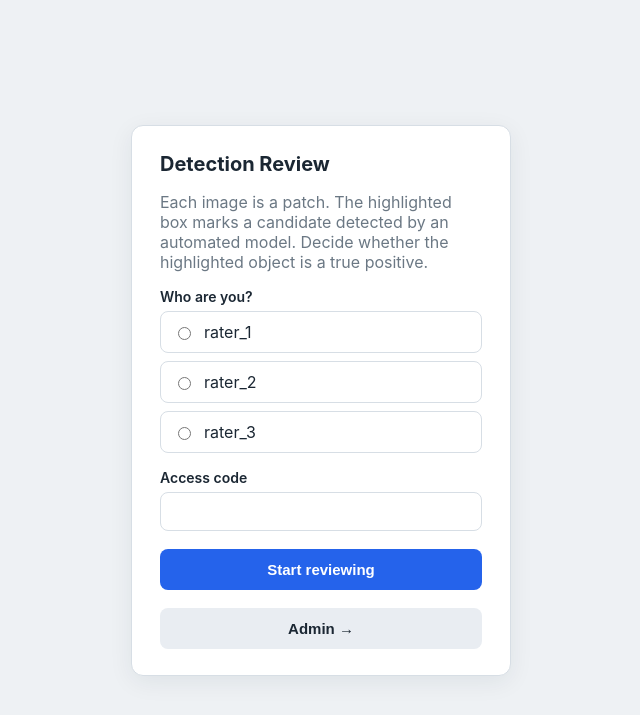
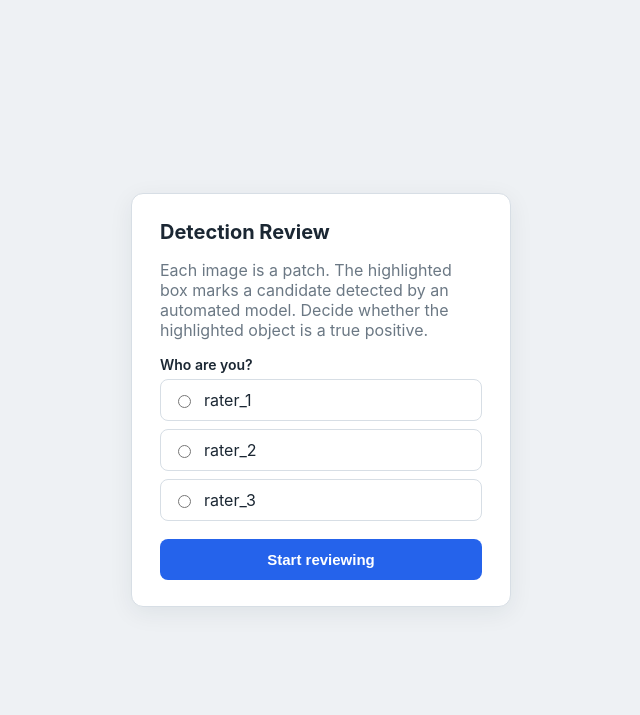
Before and after one commit to srmedinac/pathologist-scoring, a Flask app: page / in a window 1280 px wide. Shown: the top 715 px of the page, without its empty margins (319-959 px from the left). Run offline with Flask 3, Linux system fonts and the light colour scheme.

Commit message:
Switch auth from shared password to Cloudflare Access (email)
The shared 'access_password' and the admin '?key=' URL parameter both
had the same flaw: a single string that, if leaked (URL bars, browser
history, referer headers, screen shares), grants permanent entry.
Replace both with Cloudflare Access in front of the tunnel:

- Cloudflare Access (free Zero Trust tier) gates every request at the
  edge by verified email (One-Time PIN / Google login). Authenticated
  requests reach Flask with a Cf-Access-Authenticated-User-Email
  header.
- is_admin() now checks that header against an admin_emails allowlist
  in config.json instead of the URL ?key= param.
- Login page drops the password field; raters still self-select from
  the radio list. The page shows the verified email at the top and
  exposes an 'Admin dashboard' link iff the email is an admin.
- /admin_login POST route removed (no in-app password to validate).
- /logout now also signs the user out of Cloudflare Access via
  /cdn-cgi/access/logout so the next visit re-prompts.
- Flask binds 127.0.0.1 (was 0.0.0.0) so off-machine LAN clients
  cannot bypass Cloudflare and spoof the email header.
- Every admin template / JS file stripped of '?key={{ key }}'.
- config.example.json: replace access_password/admin_password with
  admin_emails (list).

```diff
--- a/app.py
+++ b/app.py
@@ -289,8 +289,22 @@ def current_rater():
     return session.get("rater")
 
 
+def cf_access_email():
+    """Email Cloudflare Access verified for this request, or '' if absent.
+
+    Set by the cloudflared tunnel after the user passes the Access policy.
+    Flask binds 127.0.0.1, so this header can only originate from cloudflared
+    on this host — no spoofing path from off-machine."""
+    return (request.headers.get("Cf-Access-Authenticated-User-Email") or "").lower()
+
+
 def is_admin():
-    return request.args.get("key") == CFG.get("admin_password")
+    """True iff the Access-verified email is on the admin_emails allowlist."""
+    email = cf_access_email()
+    if not email:
+        return False
+    allowed = {e.lower() for e in CFG.get("admin_emails", [])}
+    return email in allowed
 
 
 # ---- auth ----------------------------------------------------------------
@@ -298,30 +312,23 @@ def is_admin():
 def login():
     if request.method == "POST":
         rater = request.form.get("rater", "").strip()
-        pw = request.form.get("password", "")
-        if pw != CFG.get("access_password"):
-            return render_template("login.html", cfg=CFG, error="Wrong access code.")
         if rater not in CFG["raters"]:
-            return render_template("login.html", cfg=CFG, error="Pick your name.")
+            return render_template("login.html", cfg=CFG, error="Pick your name.",
+                                   auth_email=cf_access_email(), is_admin=is_admin())
         session["rater"] = rater
         return redirect(url_for("review"))
     if current_rater():
         return redirect(url_for("review"))
-    return render_template("login.html", cfg=CFG, error=None)
+    return render_template("login.html", cfg=CFG, error=None,
+                           auth_email=cf_access_email(), is_admin=is_admin())
 
 
 @app.route("/logout")
 def logout():
     session.pop("rater", None)
-    return redirect(url_for("login"))
-
-
-@app.route("/admin_login", methods=["POST"])
-def admin_login():
-    pw = request.form.get("password", "")
-    if pw == CFG.get("admin_password"):
-        return redirect(url_for("admin") + "?key=" + pw)
-    return render_template("login.html", cfg=CFG, error="Wrong admin code.")
+    # Also drop the Cloudflare Access session so the next visit re-prompts
+    # for the email/OTP instead of silently re-authenticating.
+    return redirect("/cdn-cgi/access/logout")
 
 
 @app.route("/review")
@@ -415,16 +422,14 @@ def admin():
     return render_template("admin.html", cfg=CFG, rows=rows,
                            manifest=MANIFEST,
                            kept_count=len(kept), skipped_count=len(SKIPPED),
-                           total_dets=total_dets,
-                           key=CFG.get("admin_password"))
+                           total_dets=total_dets)
 
 
 @app.route("/admin/metrics")
 def admin_metrics():
     if not is_admin():
         abort(401)
-    return render_template("metrics.html", cfg=CFG,
-                           key=CFG.get("admin_password"))
+    return render_template("metrics.html", cfg=CFG)
 
 
 @app.route("/admin/metrics/data")
@@ -457,8 +462,7 @@ def admin_csv(rater):
 def preview():
     if not is_admin():
         abort(401)
-    return render_template("preview.html", cfg=CFG, manifest=MANIFEST,
-                           key=CFG.get("admin_password"))
+    return render_template("preview.html", cfg=CFG, manifest=MANIFEST)
 
 
 @app.route("/preview_img/<patch_id>")
@@ -503,8 +507,7 @@ def preview_img(patch_id):
 def admin_curate():
     if not is_admin():
         abort(401)
-    return render_template("curate.html", cfg=CFG, manifest=MANIFEST,
-                           key=CFG.get("admin_password"))
+    return render_template("curate.html", cfg=CFG, manifest=MANIFEST)
 
 
 @app.route("/admin/curate/state")
@@ -553,5 +556,7 @@ if __name__ == "__main__":
         build_manifest(load_config(), force="--force" in sys.argv)
     else:
         port = int(os.environ.get("PORT", CFG.get("port", 8000)))
-        print("Mitosis review running on http://0.0.0.0:%d" % port)
-        app.run(host="0.0.0.0", port=port, threaded=True)
+        # Bind to localhost only — cloudflared (same machine) reaches us via
+        # 127.0.0.1; LAN clients are blocked from bypassing Cloudflare Access.
+        print("Mitosis review running on http://127.0.0.1:%d" % port)
+        app.run(host="127.0.0.1", port=port, threaded=True)
--- a/config.example.json
+++ b/config.example.json
@@ -30,8 +30,7 @@
   "raters": ["rater_1", "rater_2", "rater_3"],
   "shuffle_per_rater": true,
 
-  "access_password": "CHANGE-ME",
-  "admin_password": "CHANGE-ME-ADMIN",
+  "admin_emails": ["you@example.com"],
   "secret_key": "CHANGE-ME-RANDOM-STRING",
   "port": 8000
 }
--- a/static/curate.js
+++ b/static/curate.js
@@ -1,6 +1,5 @@
 (function () {
   "use strict";
-  const KEY = window.ADMIN_KEY;
   const grid = document.getElementById("grid");
   const stats = document.getElementById("stats");
   const cells = new Map();
@@ -21,7 +20,7 @@
       hoverPid = pid;
       const ndet = (cell.querySelector(".cell-ndet") || {}).textContent || "";
       magCap.innerHTML = `<b>${pid}</b><span>${ndet}</span>`;
-      magImg.src = `/preview_img/${pid}?key=${encodeURIComponent(KEY)}&w=860`;
+      magImg.src = `/preview_img/${pid}?w=860`;
     }
     clearTimeout(hoverTimer);
     hoverTimer = setTimeout(() => {
@@ -61,8 +60,7 @@
   });
 
   function api(path, opts) {
-    const sep = path.includes("?") ? "&" : "?";
-    return fetch(path + sep + "key=" + encodeURIComponent(KEY), opts || {})
+    return fetch(path, opts || {})
       .then((r) => { if (!r.ok) throw new Error(r.status); return r.json(); });
   }
 
--- a/static/metrics.js
+++ b/static/metrics.js
@@ -19,8 +19,7 @@ function saveGT(v) {
 
 async function refresh() {
   const gt = $("gt-select").value || loadGT();
-  const url = "/admin/metrics/data?key=" + encodeURIComponent(ADMIN_KEY)
-              + (gt ? "&gt=" + encodeURIComponent(gt) : "");
+  const url = "/admin/metrics/data" + (gt ? "?gt=" + encodeURIComponent(gt) : "");
   try {
     const r = await fetch(url, {cache: "no-store"});
     if (!r.ok) throw new Error("HTTP " + r.status);
--- a/static/style.css
+++ b/static/style.css
@@ -40,6 +40,11 @@ a { color: var(--accent); }
 .card h1 { margin: 0 0 8px; font-size: 20px; }
 
 .login { width: 380px; }
+.auth-strip {
+  background: #eef4fb; border: 1px solid #c8d8ed;
+  border-radius: 8px; padding: 8px 12px;
+  margin: 12px 0 4px; font-size: 13px; color: var(--ink);
+}
 .field-label { display: block; margin: 16px 0 6px; font-weight: 600; font-size: 14px; }
 .rater-list { display: flex; flex-direction: column; gap: 8px; }
 .rater-option {
--- a/templates/curate.html
+++ b/templates/curate.html
@@ -17,7 +17,7 @@
         </p>
       </div>
       <div class="curate-actions">
-        <a class="link-btn" href="{{ url_for('admin') }}?key={{ key }}">← admin</a>
+        <a class="link-btn" href="{{ url_for('admin') }}">← admin</a>
         <button class="btn-secondary curate-btn" id="bulk-keep">Keep all</button>
         <button class="btn-secondary curate-btn" id="bulk-skip">Skip all</button>
       </div>
@@ -29,7 +29,7 @@
       {% for p in manifest.patches %}
       <figure class="curate-cell" data-pid="{{ p.patch_id }}">
         <img loading="lazy" draggable="false"
-             src="{{ url_for('preview_img', patch_id=p.patch_id) }}?key={{ key }}&w=320">
+             src="{{ url_for('preview_img', patch_id=p.patch_id) }}?w=320">
         <figcaption>
           <span class="cell-id">{{ p.patch_id }}</span>
           <span class="cell-ndet">{{ p.detections|length }} det</span>
@@ -40,7 +40,6 @@
     </div>
   </div>
 
-  <script>window.ADMIN_KEY = {{ key|tojson }};</script>
   <script src="{{ url_for('static', filename='curate.js') }}"></script>
 </body>
 </html>
--- a/templates/login.html
+++ b/templates/login.html
@@ -11,6 +11,14 @@
     <h1>{{ cfg.study_title }}</h1>
     <p class="muted">{{ cfg.instructions }}</p>
 
+    {% if auth_email %}
+      <div class="auth-strip">
+        Signed in as <b>{{ auth_email }}</b>
+        &middot;
+        <a href="{{ url_for('logout') }}">sign out</a>
+      </div>
+    {% endif %}
+
     {% if error %}<div class="error">{{ error }}</div>{% endif %}
 
     <label class="field-label">Who are you?</label>
@@ -23,13 +31,13 @@
       {% endfor %}
     </div>
 
-    <label class="field-label" for="password">Access code</label>
-    <input type="password" id="password" name="password" autocomplete="off" required>
+    <button type="submit" class="btn-primary">Start reviewing</button>
 
-    <button type="submit" class="btn-primary">Start reviewing</button>
-    <button type="submit" class="btn-secondary"
-            formaction="{{ url_for('admin_login') }}"
-            formnovalidate>Admin →</button>
+    {% if is_admin %}
+      <p style="margin-top:14px; text-align:center">
+        <a href="{{ url_for('admin') }}">Admin dashboard →</a>
+      </p>
+    {% endif %}
   </form>
 </body>
 </html>
--- a/templates/metrics.html
+++ b/templates/metrics.html
@@ -15,7 +15,7 @@
       is implicit "yes" on every shown detection — recall is 1.0 by
       construction and F1 collapses to <code>2P/(P+1)</code>; precision
       is the meaningful number.
-      &nbsp;<a href="{{ url_for('admin') }}?key={{ key }}">← admin</a>
+      &nbsp;<a href="{{ url_for('admin') }}">← admin</a>
     </p>
 
     <div class="select-banner">
@@ -69,7 +69,6 @@
     </table>
   </div>
 
-  <script>const ADMIN_KEY = {{ key | tojson }};</script>
   <script src="{{ url_for('static', filename='metrics.js') }}"></script>
 </body>
 </html>
--- a/templates/preview.html
+++ b/templates/preview.html
@@ -19,7 +19,7 @@
     <div class="preview-grid">
       {% for p in manifest.patches %}
       <figure class="preview-cell">
-        <img loading="lazy" src="{{ url_for('preview_img', patch_id=p.patch_id) }}?key={{ key }}">
+        <img loading="lazy" src="{{ url_for('preview_img', patch_id=p.patch_id) }}">
         <figcaption>{{ p.patch_id }} · {{ p.detections|length }} det · {{ p.image }}</figcaption>
       </figure>
       {% endfor %}
```
Also changed, not shown: templates/admin.html (+4 -4 lines).
